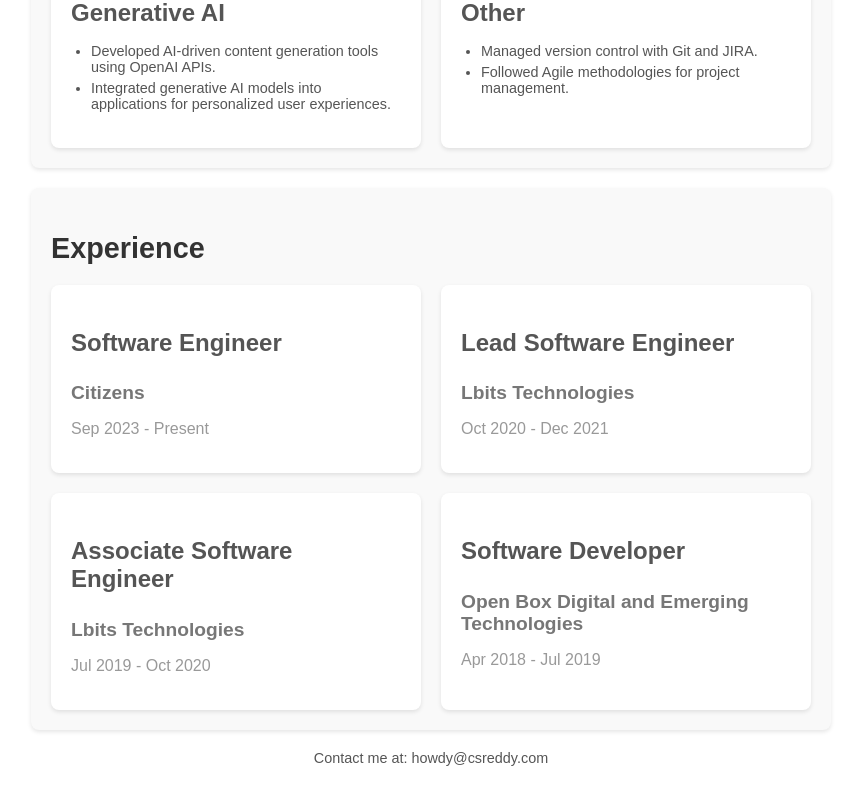
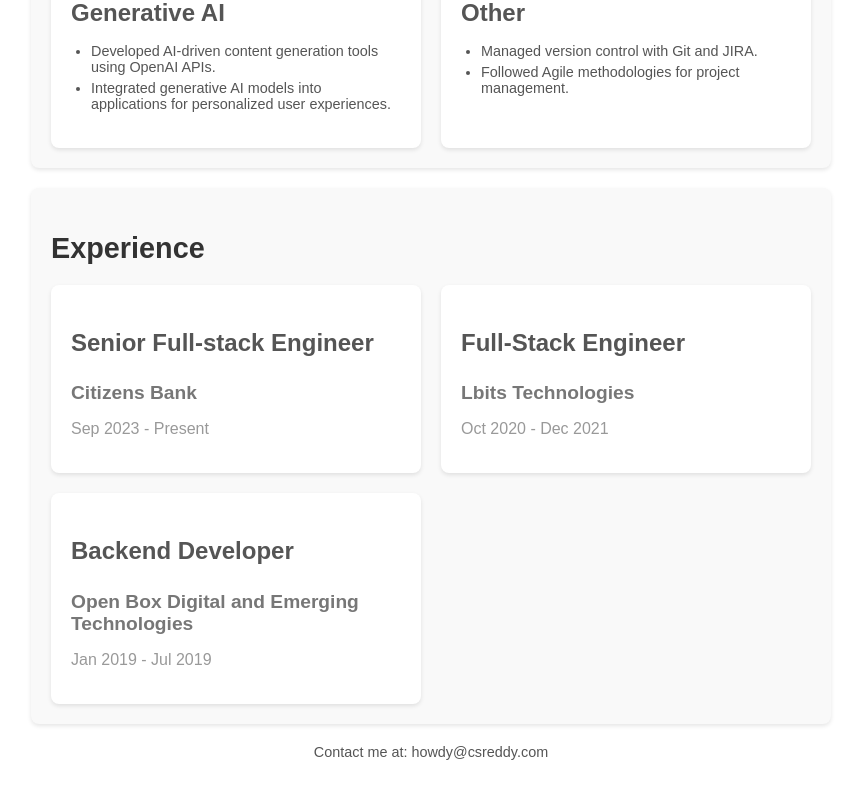
Before and after one commit to csreddy98/csreddy.github.io, a React (Create React App) app: page / in a window 1280 px wide. Shown: the part 1634-2434 px from the top of the page, without its empty margins (209-1070 px from the left). Built offline with nearby package versions, Linux system fonts and the light colour scheme.

Commit message:
Update Experience.js

```diff
--- a/src/components/Experience/Experience.js
+++ b/src/components/Experience/Experience.js
@@ -4,24 +4,19 @@
 const Experience = () => {
   const experiences = [
     {
-      role: 'Software Engineer',
-      company: 'Citizens',
+      role: 'Senior Full-stack Engineer',
+      company: 'Citizens Bank',
       duration: 'Sep 2023 - Present',
     },
     {
-      role: 'Lead Software Engineer',
+      role: 'Full-Stack Engineer',
       company: 'Lbits Technologies',
       duration: 'Oct 2020 - Dec 2021',
     },
     {
-      role: 'Associate Software Engineer',
-      company: 'Lbits Technologies',
-      duration: 'Jul 2019 - Oct 2020',
-    },
-    {
-      role: 'Software Developer',
+      role: 'Backend Developer',
       company: 'Open Box Digital and Emerging Technologies',
-      duration: 'Apr 2018 - Jul 2019',
+      duration: 'Jan 2019 - Jul 2019',
     }
   ];
 
```
